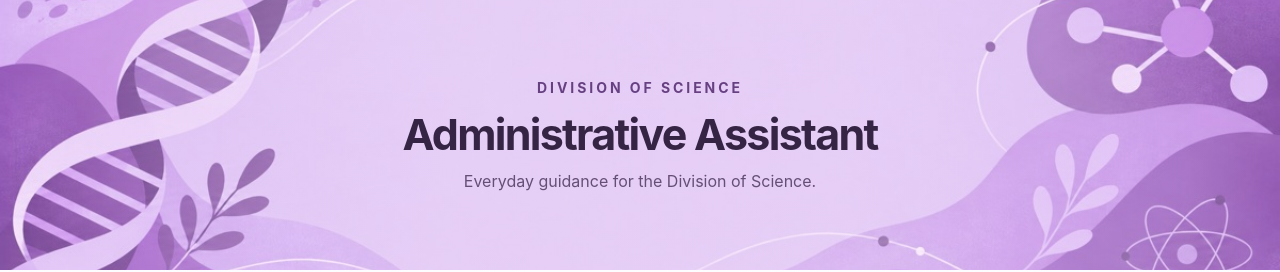
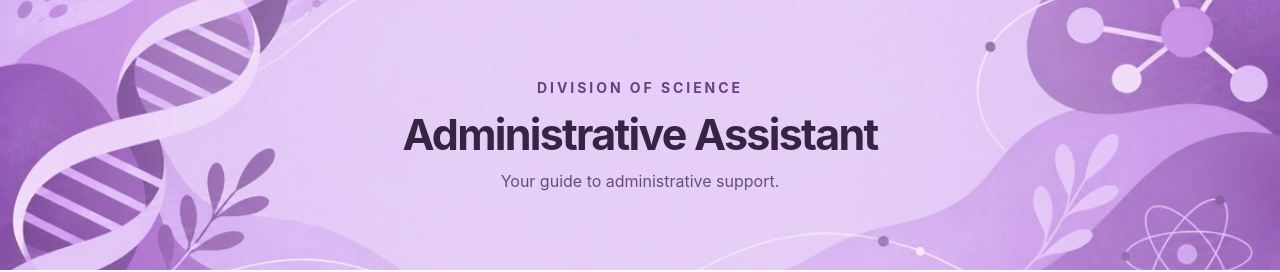
Before and after one commit to Science-Division-Admin-NYUAD/Administrative-Assistant, a plain HTML site: page index.html in a window 1280 px wide. Shown: the top 272 px of the page. Drawn offline with Linux system fonts and the light colour scheme.

Commit message:
Update index.html

```diff
--- a/index.html
+++ b/index.html
@@ -18,7 +18,7 @@ main{max-width:1000px;margin:auto;padding:43px 28px 28px}.heading{text-align:cen
 </style>
 </head>
 <body>
-<header class="hero"><div><p class="eyebrow">Division of Science</p><h1>Administrative Assistant</h1><p>Everyday guidance for the Division of Science.</p></div></header>
+<header class="hero"><div><p class="eyebrow">Division of Science</p><h1>Administrative Assistant</h1><p>Your guide to administrative support.</p></div></header>
 <main>
 <section aria-labelledby="choose-heading">
 <div class="heading"><div class="spark" aria-hidden="true">✦</div><h2 id="choose-heading">Choose a knowledge base</h2><p class="intro">Explore the notebook dedicated to your topic.</p></div>
```
